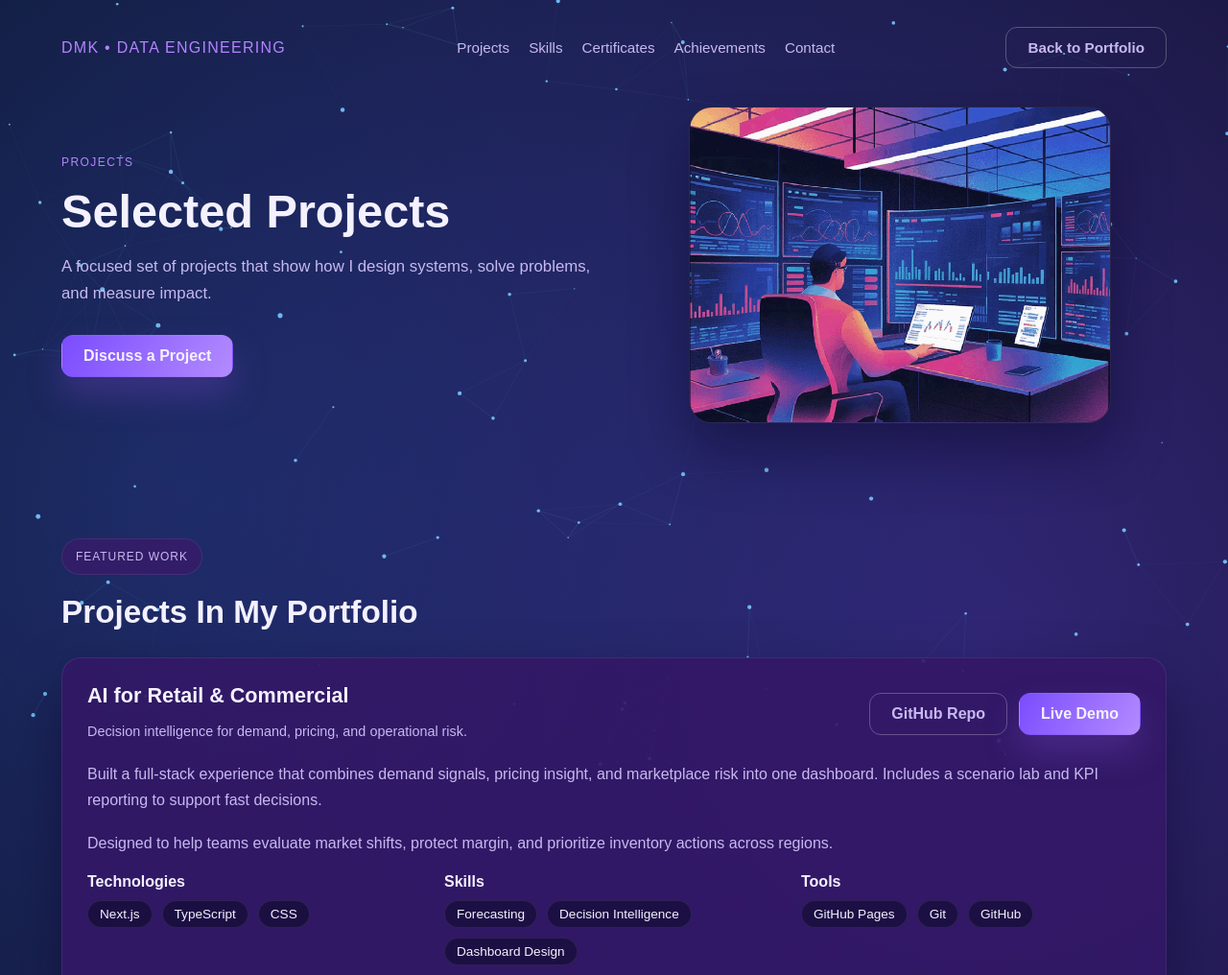
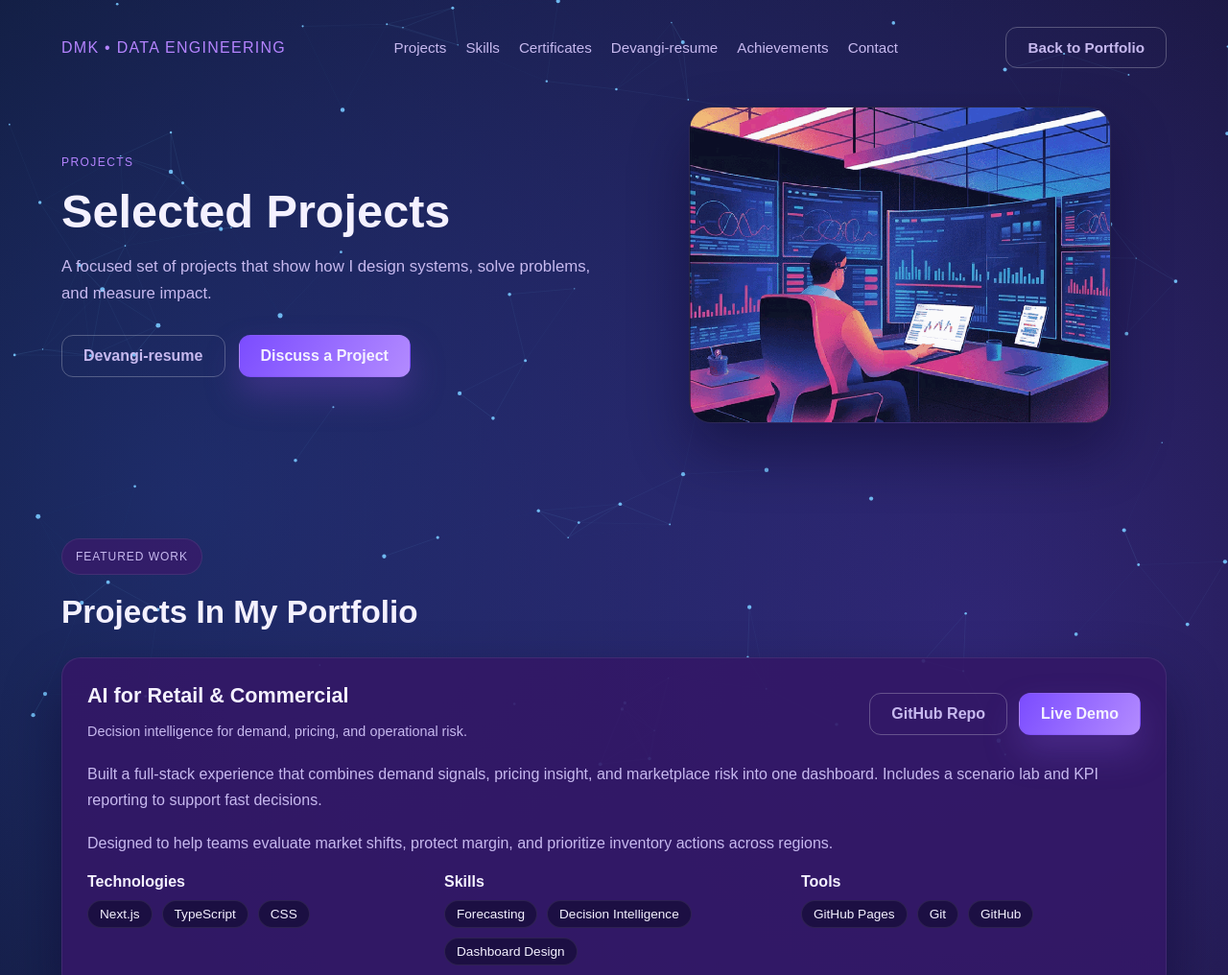
Before and after one commit to Devangi2217/portfolio, a website: page projects.html in a window 1280 px wide. Shown: the top 1016 px of the page at 96% size. Drawn offline with Linux system fonts and the light colour scheme; no server answers.

Commit message:
Add portfolio resume links and file

```diff
--- a/projects.html
+++ b/projects.html
@@ -16,6 +16,7 @@
             <a href="projects.html">Projects</a>
             <a href="index.html#skills">Skills</a>
             <a href="index.html#certifications">Certificates</a>
+            <a href="Devangi-resume.docx" target="_blank" rel="noreferrer">Devangi-resume</a>
             <a href="achievements.html">Achievements</a>
             <a href="contact.html">Contact</a>
           </div>
@@ -30,6 +31,7 @@
               problems, and measure impact.
             </p>
             <div class="hero-actions">
+              <a class="btn ghost" href="Devangi-resume.docx" target="_blank" rel="noreferrer">Devangi-resume</a>
               <a class="btn primary" href="contact.html">Discuss a Project</a>
             </div>
           </div>
```
Also changed, not shown: index.html (+1 -0 lines), 1 other file.
